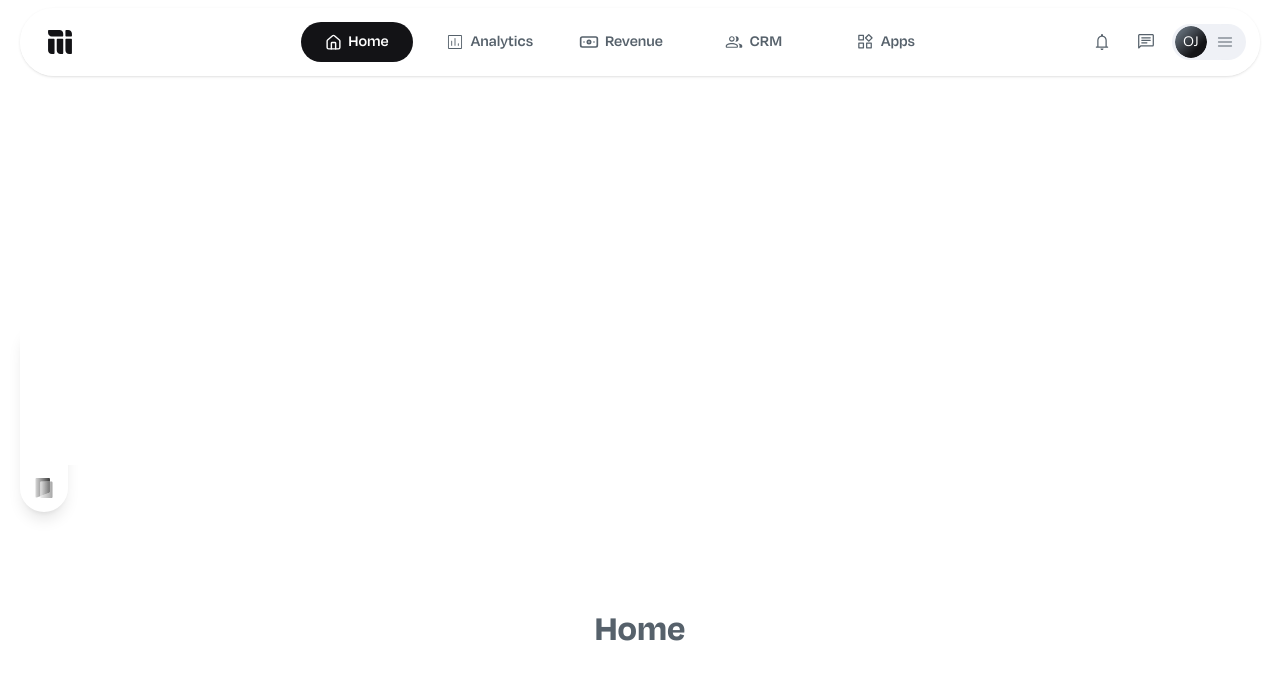
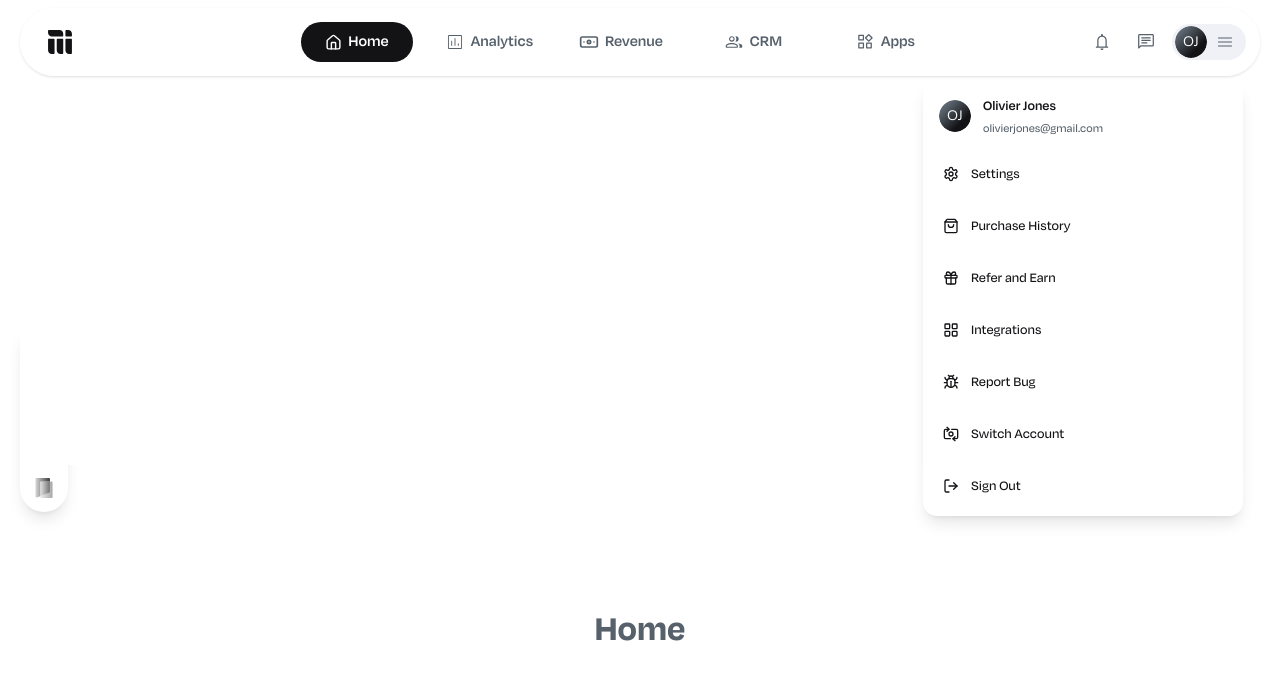
Before and after one commit to dnor-dev/mainstack-fe-test, a React (Vite) app: page / in a window 1280 px wide. Both pictures are taken after a click on the button 1225 px from the left and 42 px from the top of the page. Shown: the top 680 px of the page. Built offline with nearby package versions, Linux system fonts and the light colour scheme.

Commit message:
chore: profile menu UI

```diff
--- a/src/components/core/navbar.tsx
+++ b/src/components/core/navbar.tsx
@@ -12,9 +12,12 @@ import { Link, useLocation } from "react-router-dom";
 import { Banknote, Home } from "lucide-react";
 import { Button } from "../ui/button";
 import { Avatar, AvatarFallback } from "../ui/avatar";
+import { useDisclosure } from "@/lib/hooks/useDisclosure";
+import ProfileMenu from "./profile-menu";
 
 const Navbar = () => {
   const location = useLocation();
+  const openProfileMenu = useDisclosure();
 
   const navs = [
     {
@@ -120,12 +123,19 @@ const Navbar = () => {
                   OJ
                 </AvatarFallback>
               </Avatar>
+              <div className="relative">
                 <Button
                   size="icon"
                   className="rounded-full bg-inherit hover:bg-inherit cursor-pointer shadow-none"
+                  onClick={openProfileMenu.onOpen}
                 >
                   <img src={MenuIcon} alt="Menu" width={20} height={20} />
                 </Button>
+                <ProfileMenu
+                  open={openProfileMenu.open}
+                  onClose={openProfileMenu.onClose}
+                />
+              </div>
             </HStack>
           </HStack>
         </HStack>
--- /dev/null
+++ b/src/components/core/profile-menu.tsx
@@ -0,0 +1,93 @@
+import { useRef, useEffect } from "react";
+import { motion } from "framer-motion";
+import {
+  ShoppingBag,
+  Gift,
+  Settings,
+  Bug,
+  LogOut,
+  SwitchCamera,
+  LayoutGrid,
+} from "lucide-react";
+import { VStack } from "../ui/stack";
+import { Avatar, AvatarFallback } from "../ui/avatar";
+
+type Props = {
+  open: boolean;
+  onClose: () => void;
+};
+
+export default function ProfileMenu({ open, onClose }: Props) {
+  const menuRef = useRef<HTMLDivElement | null>(null);
+
+  useEffect(() => {
+    function handleClickOutside(event: MouseEvent) {
+      if (menuRef.current && !menuRef.current?.contains(event.target as Node)) {
+        onClose();
+      }
+    }
+    document.addEventListener("mousedown", handleClickOutside);
+    return () => document.removeEventListener("mousedown", handleClickOutside);
+  }, []);
+
+  return (
+    <>
+      {/* Profile Menu Popup */}
+      {open && (
+        <motion.div
+          ref={menuRef}
+          initial={{ opacity: 0, y: -10 }}
+          animate={{ opacity: 1, y: 0 }}
+          exit={{ opacity: 0, y: -10 }}
+          className="absolute right-0 top-12 mt-2 w-80 bg-white shadow-lg rounded-xl overflow-hidden"
+        >
+          <div className="px-4 pt-4 pb-2">
+            <div className="flex items-center space-x-3">
+              <Avatar className="rounded-full w-[32px] h-[32px]">
+                <AvatarFallback
+                  className="text-white"
+                  style={{
+                    background:
+                      "linear-gradient(to bottom right, #5C6670 20%, #131316 70%)",
+                  }}
+                >
+                  OJ
+                </AvatarFallback>
+              </Avatar>
+              <VStack className="space-y-1">
+                <p className="text-sm text-primary font-semibold">
+                  Olivier Jones
+                </p>
+                <p className="text-xs font-medium">olivierjones@gmail.com</p>
+              </VStack>
+            </div>
+          </div>
+
+          {/* Menu Items */}
+          <VStack className="p-2 space-y-2">
+            {menuItems.map(({ icon: Icon, label }) => (
+              <button
+                key={label}
+                className="w-full flex items-center p-3 text-sm hover:bg-gray-100 rounded-lg transition !text-primary font-medium opacity-100"
+              >
+                <Icon className="w-4 h-4 mr-3 text-primary" />
+                {label}
+              </button>
+            ))}
+          </VStack>
+        </motion.div>
+      )}
+    </>
+  );
+}
+
+// Menu items
+const menuItems = [
+  { icon: Settings, label: "Settings" },
+  { icon: ShoppingBag, label: "Purchase History" },
+  { icon: Gift, label: "Refer and Earn" },
+  { icon: LayoutGrid, label: "Integrations" },
+  { icon: Bug, label: "Report Bug" },
+  { icon: SwitchCamera, label: "Switch Account" },
+  { icon: LogOut, label: "Sign Out" },
+];
```
Also changed, not shown: 1 other file (tests, documents, lock files or other folders). Lines whose indentation alone changed are shown as unchanged.
